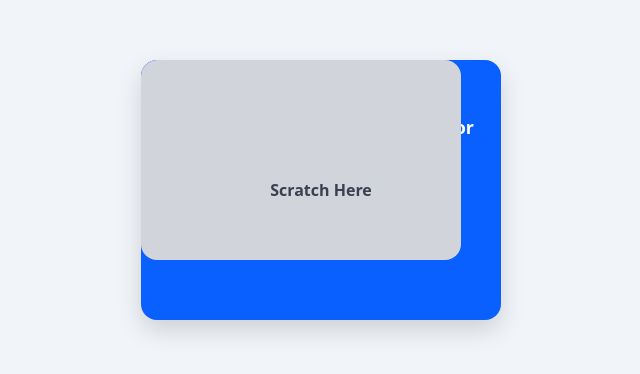
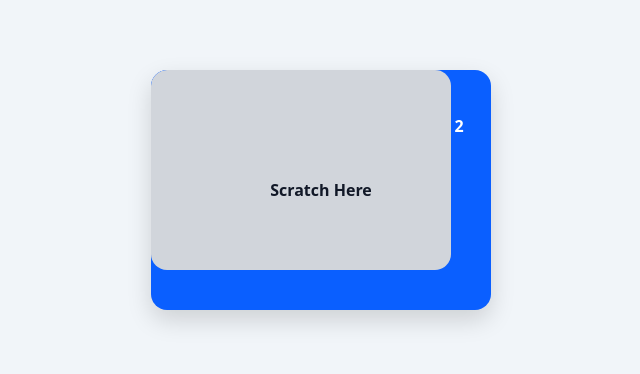
Before and after one commit to PavanShiva7730/Stratch-Card, a plain HTML site: page index.html in a window 1280 px wide. Shown: the part 210-584 px from the top of the page, without its empty margins (319-959 px from the left). Drawn offline with Linux system fonts and the light colour scheme.

Commit message:
Update index.html

```diff
--- a/index.html
+++ b/index.html
@@ -2,90 +2,91 @@
 <html lang="en">
 <head>
   <meta charset="UTF-8" />
-  <title>Scratch & Win</title>
+  <title>Scratch Card - Testbook</title>
   <meta name="viewport" content="width=device-width, initial-scale=1" />
   <style>
     body {
+      margin: 0;
       background: #f1f5f9;
-      margin: 0;
       font-family: system-ui, sans-serif;
       display: flex;
       align-items: center;
       justify-content: center;
       height: 100vh;
     }
+
     .card {
       position: relative;
-      width: 320px;
+      width: 300px;
       height: 200px;
       background: #0a5fff;
       border-radius: 16px;
       box-shadow: 0 10px 25px rgba(0, 0, 0, 0.15);
+      overflow: hidden;
       text-align: center;
-      padding: 30px 20px;
-      overflow: hidden;
+      padding: 20px;
+      color: white;
     }
-    .reward {
-      color: #fff;
-      font-size: 18px;
-      font-weight: 700;
-      line-height: 1.4;
+
+    .reward-text {
       z-index: 1;
       position: relative;
+      font-weight: 700;
+      font-size: 16px;
+      line-height: 1.5;
     }
+
+    .claim-btn {
+      margin-top: 12px;
+      display: inline-block;
+      background: #059669;
+      color: #fff;
+      text-decoration: none;
+      padding: 10px 20px;
+      border-radius: 10px;
+      font-weight: 700;
+      font-size: 14px;
+      box-shadow: 0 6px 16px rgba(5, 150, 105, 0.4);
+    }
+
     canvas {
       position: absolute;
       top: 0;
       left: 0;
+      z-index: 2;
       border-radius: 16px;
-      z-index: 2;
     }
-    .scratch-text {
+
+    .scratch-label {
       position: absolute;
       top: 50%;
       left: 50%;
       transform: translate(-50%, -50%);
-      color: #374151;
+      z-index: 3;
+      color: #111827;
       font-weight: bold;
       font-size: 16px;
-      z-index: 3;
       pointer-events: none;
-    }
-    .btn {
-      margin-top: 20px;
-      display: inline-block;
-      background: #059669;
-      color: #fff;
-      text-decoration: none;
-      padding: 12px 20px;
-      border-radius: 10px;
-      font-weight: 700;
-      font-size: 15px;
-      box-shadow: 0 6px 16px rgba(5, 150, 105, 0.4);
-      z-index: 1;
-      position: relative;
     }
   </style>
 </head>
 <body>
-  <div class="card" id="scratchCard">
-    <div class="reward" id="rewardText">
+  <div class="card">
+    <div class="reward-text">
       🎉 Congrats!<br />
-      You can access Super Pass Live for 2 Days @ ₹1 Only!
-      <br />
-      <a class="btn" href="https://superpass.testbook.com/?utm_source=Website&utm_medium=Organic&utm_campaign=SEO" target="_blank">Claim Now</a>
+      You can access Super Pass Live for 2 Days @ ₹1 Only!<br />
+      <a class="claim-btn" href="https://superpass.testbook.com/?utm_source=Website&utm_medium=Organic&utm_campaign=SEO" target="_blank">Claim Now</a>
     </div>
-    <div class="scratch-text" id="scratchLabel">Scratch Here</div>
-    <canvas id="scratchCanvas" width="320" height="200"></canvas>
+    <div class="scratch-label" id="scratchLabel">Scratch Here</div>
+    <canvas id="scratchCanvas" width="300" height="200"></canvas>
   </div>
 
   <script>
     const canvas = document.getElementById("scratchCanvas");
     const ctx = canvas.getContext("2d");
-    const scratchLabel = document.getElementById("scratchLabel");
+    const label = document.getElementById("scratchLabel");
 
-    // Initial grey overlay
-    ctx.fillStyle = "#d1d5db";
+    ctx.fillStyle = "#d1d5db"; // grey overlay
     ctx.fillRect(0, 0, canvas.width, canvas.height);
     ctx.globalCompositeOperation = "destination-out";
 
@@ -106,33 +107,34 @@
       ctx.fill();
     }
 
-    function start(e) {
+    function startScratch(e) {
       isDrawing = true;
       scratch(e);
     }
 
-    function stop() {
+    function stopScratch() {
       isDrawing = false;
 
-      // Optional auto-clear if >50% scratched
       const imageData = ctx.getImageData(0, 0, canvas.width, canvas.height);
       let cleared = 0;
       for (let i = 0; i < imageData.data.length; i += 4) {
         if (imageData.data[i + 3] < 128) cleared++;
       }
-      const percent = cleared / (canvas.width * canvas.height) * 100;
-      if (percent > 50) {
+
+      const clearedPercent = cleared / (canvas.width * canvas.height) * 100;
+
+      if (clearedPercent > 50) {
         canvas.style.display = "none";
-        scratchLabel.style.display = "none";
+        label.style.display = "none";
       }
     }
 
-    canvas.addEventListener("mousedown", start);
-    canvas.addEventListener("touchstart", start);
+    canvas.addEventListener("mousedown", startScratch);
+    canvas.addEventListener("touchstart", startScratch);
     canvas.addEventListener("mousemove", scratch);
     canvas.addEventListener("touchmove", scratch);
-    canvas.addEventListener("mouseup", stop);
-    canvas.addEventListener("touchend", stop);
+    canvas.addEventListener("mouseup", stopScratch);
+    canvas.addEventListener("touchend", stopScratch);
   </script>
 </body>
 </html>
```
